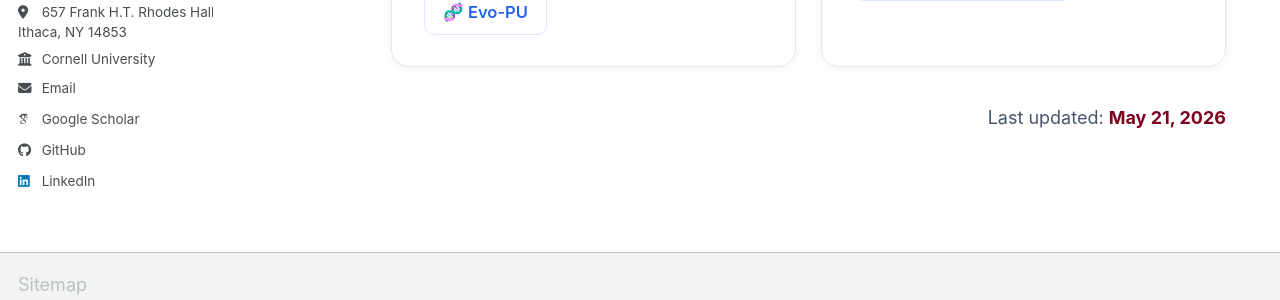
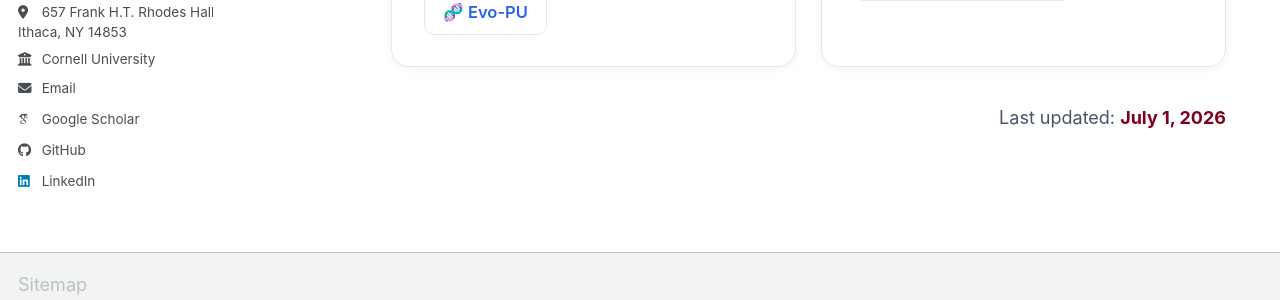
Before and after one commit to poompol/poompol.github.io, a Jekyll site: the page built from _pages/about.md, in a window 1280 px wide and 900 px high, scrolled down 1842 px. Shown: the part 510-810 px from the top of the window. Built offline with Jekyll 4.4.1, drawn with Linux system fonts in a browser that asks for light colours; some web fonts are replaced; a script bundle is joined from its source files by our own code; library files that are not in the unit come from our copies.

Commit message:
Update about.md

```diff
--- a/_pages/about.md
+++ b/_pages/about.md
@@ -405,7 +405,7 @@ Applying Bayesian optimization and machine learning to optimize protein formulat
 </div>
 
 <div class="home-text" style="text-align:right; margin-top:0.5rem;">
-Last updated: <strong style="color:#800020;">May 21, 2026</strong>
+Last updated: <strong style="color:#800020;">July 1, 2026</strong>
 </div>
 
 </div>
```
